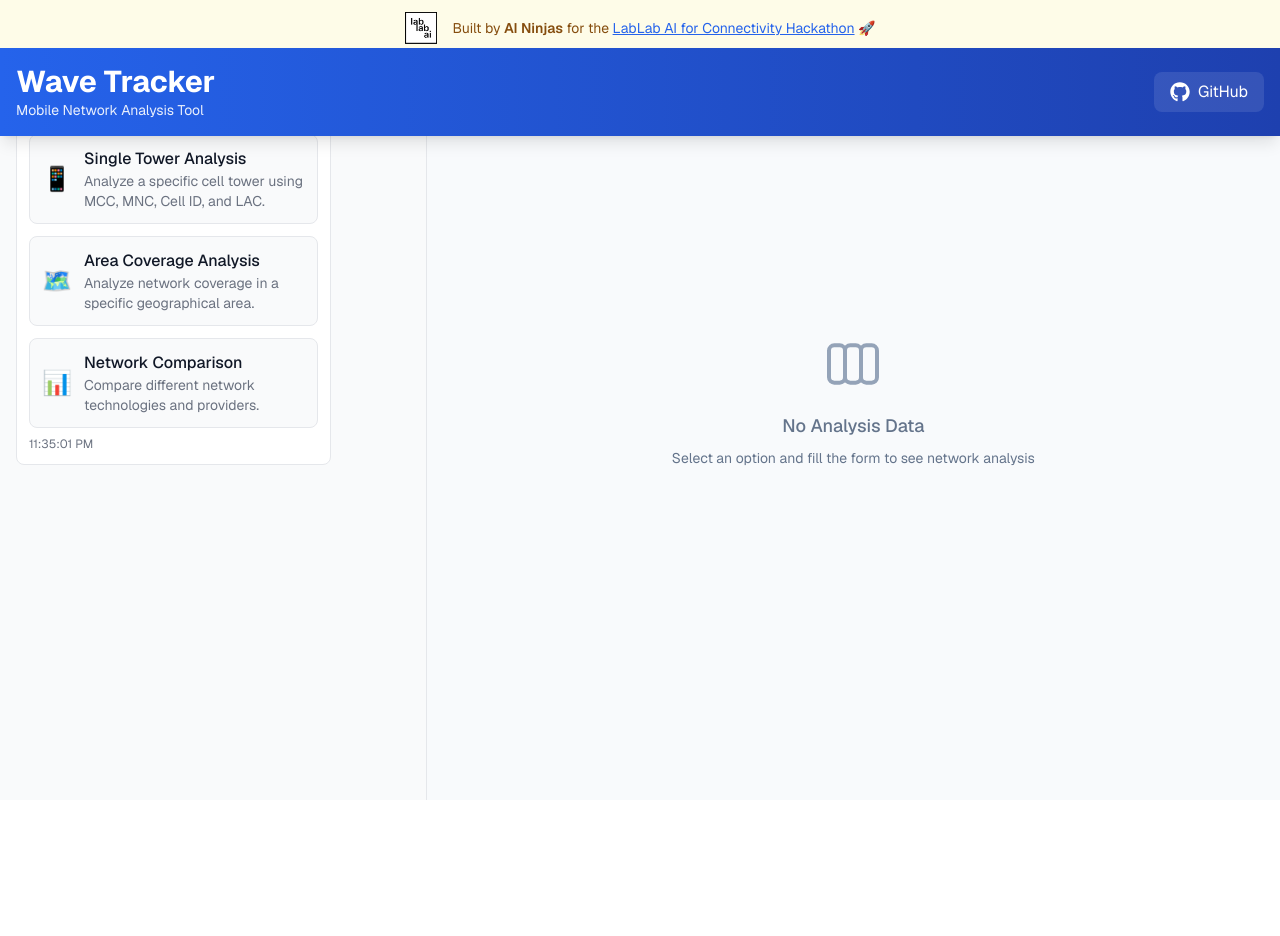
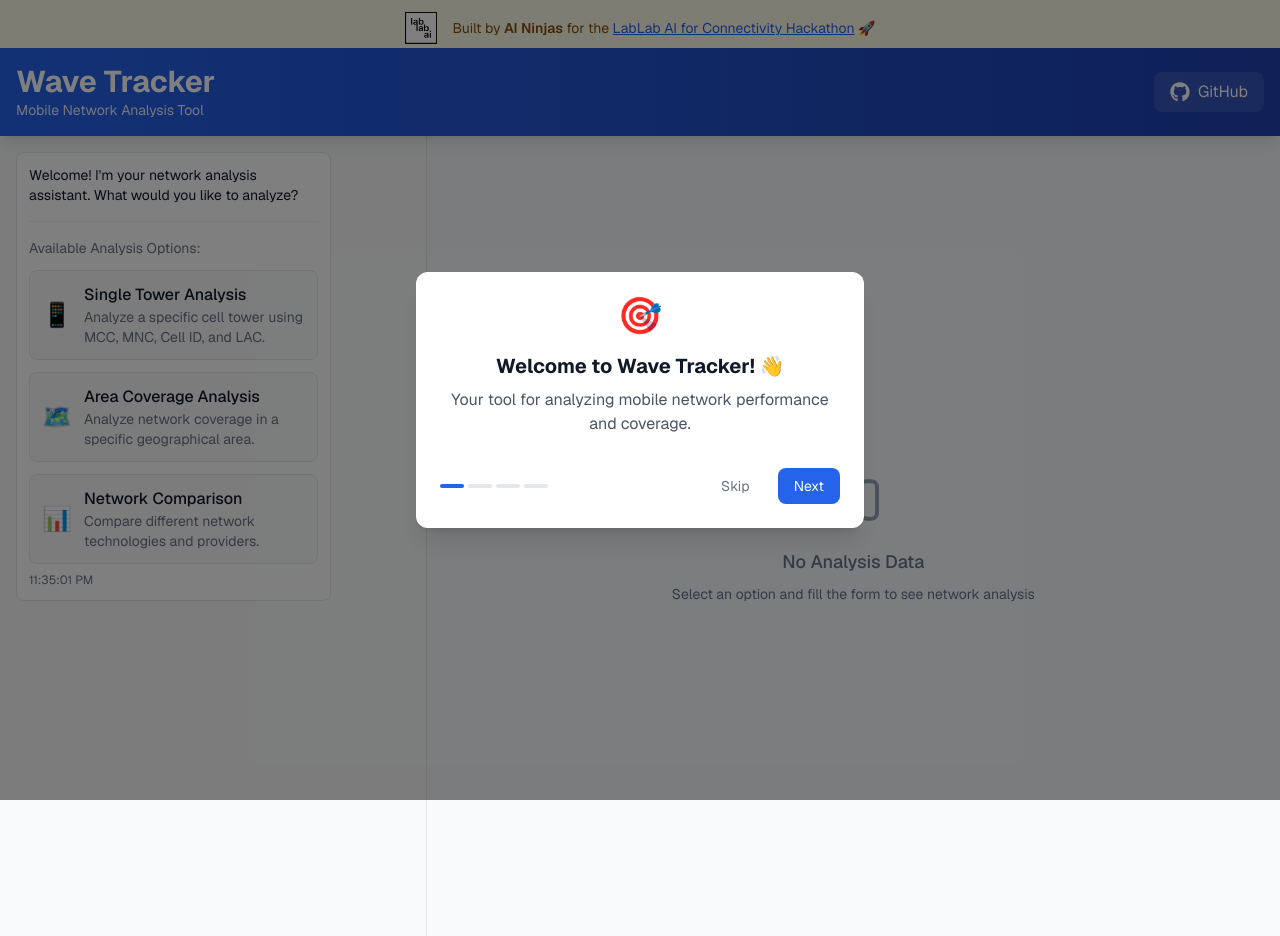
Before and after one commit to camilocbarrera/wave-tracker, a Next.js app: page / in a window 1280 px wide. Before the commit the page ends 800 px from the top, so only its background shows below. Built offline with nearby package versions, Linux system fonts and the light colour scheme.

Commit message:
Committing changes for app/layout.tsx

```diff
--- a/app/layout.tsx
+++ b/app/layout.tsx
@@ -3,6 +3,7 @@
 import "./globals.css";
 import Header from './components/Header';
 import Banner from './components/Banner';
+import Onboarding from './components/Onboarding';
 
 export const metadata: Metadata = {
   title: "Wave Tracker",
@@ -17,9 +18,10 @@
   return (
     <html lang="en">
       <body className={GeistSans.className}>
+        <Onboarding />
         <Banner />
         <Header />
-        <main className="min-h-screen bg-gray-50">
+        <main className="min-h-screen bg-gray-50 pt-[136px]">
           {children}
         </main>
       </body>
```
